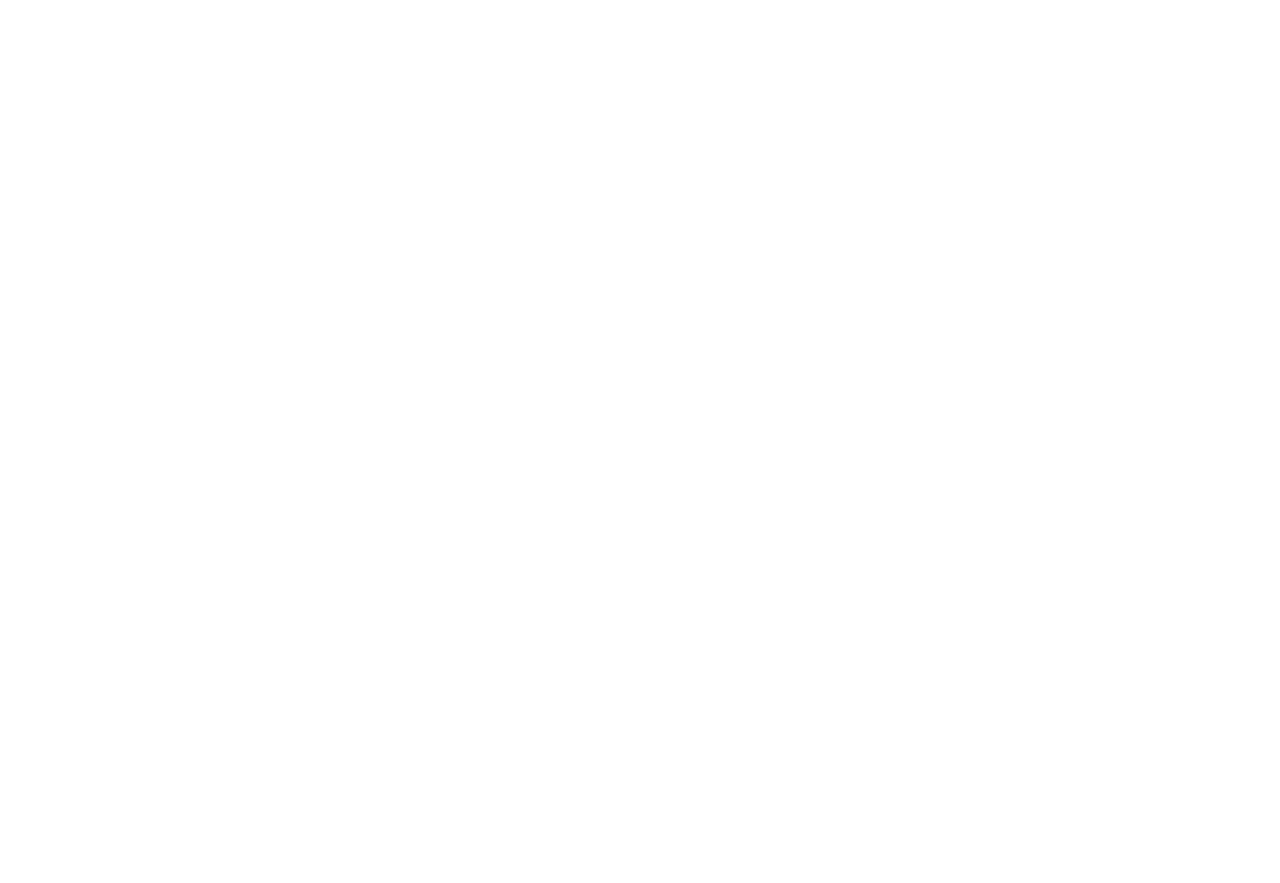
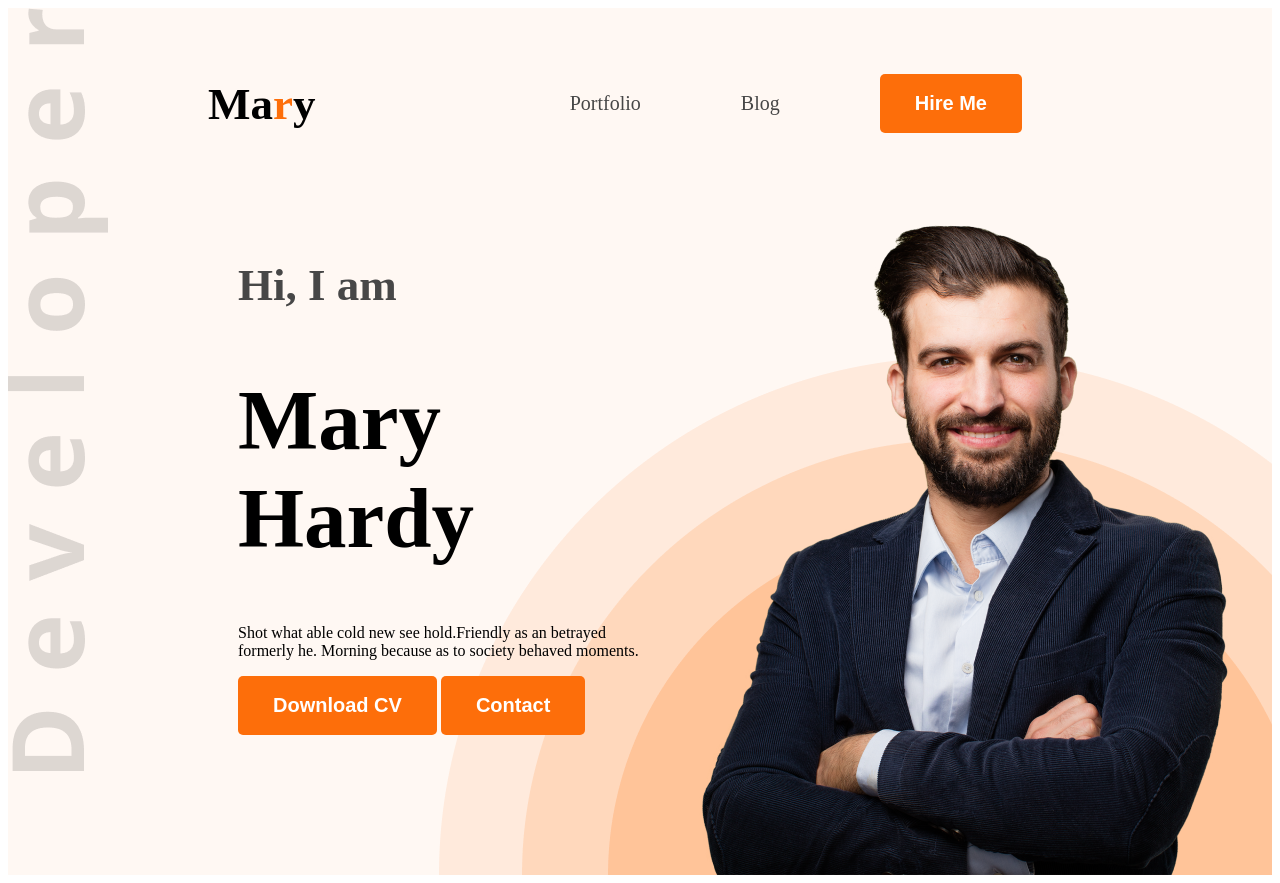
Before and after one commit to raad16/web-dev-portfolio, a plain HTML site: page index.html in a window 1280 px wide. Before the commit the page ends 800 px from the top, so only its background shows below. Drawn offline with Linux system fonts and the light colour scheme.

Commit message:
added a header details

```diff
--- a/index.html
+++ b/index.html
@@ -4,9 +4,32 @@
     <meta charset="UTF-8">
     <meta name="viewport" content="width=device-width, initial-scale=1.0">
     <title>Web Developer Portfolio</title>
+    <link rel="preconnect" href="https://fonts.googleapis.com">
+    <link rel="preconnect" href="https://fonts.gstatic.com" crossorigin>
+    <link href="https://fonts.googleapis.com/css2?family=Open+Sans:ital,wght@0,300..800;1,300..800&family=Work+Sans:ital,wght@0,100..900;1,100..900&display=swap" rel="stylesheet">
+    <link rel="stylesheet" href="style/portfolio.css">
 </head>
-<body>
-    <header>
+
+<body class="open-sans-normal">
+    <header class="header secondary-bg">
+        <nav>
+            <h3 class="nav-title">Ma<span class="texr-primary">r</span>y</h3>
+            <ul>
+                <li><a class="dark-2" href="">Portfolio</a></li>
+                <li><a class="dark-2" href="">Blog</a></li>
+                <li><a href=""><button class="btn-primary">Hire Me</button></a></li>
+            </ul>
+        </nav>
+        <div class="banner">
+            <div class="banner-content">
+                <h4 class="banner-greetings dark-2">Hi, I am</h4>
+                <h1 class="banner-title">Mary Hardy</h1>
+                <p class="banner-description">Shot what able cold new see hold.Friendly as an betrayed formerly he. Morning because as to society behaved moments.</p>
+                <button class="btn-primary">Download CV</button>
+                <button class="btn-primary">Contact</button>
+            </div>
+            <img class="banner-profile-pic" src="images/hardy.png" alt="">
+        </div>
 
     </header>
     <main>
--- /dev/null
+++ b/style/portfolio.css
@@ -0,0 +1,94 @@
+
+.
+.open-sans-normal {
+    font-family: "Open Sans", sans-serif;
+    font-optical-sizing: auto;
+    font-style: normal;
+    font-variation-settings:
+    "wdth" 100;
+}
+
+/* shared style */
+.secondary-bg{
+    background-color: #FFF8F3;
+}
+.texr-primary{
+    color: #FD6E0A;
+}
+.dark-2{
+    color: #474747;
+}
+
+.btn-primary{
+    background-color: #FD6E0A;
+    padding: 18px 35px;
+    font-weight: bold;
+    font-size: 20px;
+    border-radius: 5px;
+    border: none;
+    color: white;
+}
+.section-title{
+    font-size: 35px;
+    font-weight: bold;
+    color: #181818;
+}
+.section-description{
+    font-size: 18px;
+    color: #757575;
+}
+
+/* header */
+.header{
+    background-image: url('../images/developer.png'), url('../images/header_bg.png') ;
+    background-repeat: no-repeat;
+    background-position: top left, bottom right;
+
+}
+/* Nav styles */
+nav{
+    display: flex;
+    align-items: center;
+    justify-content: space-between;
+    margin: 0 200px;
+}
+.nav-title{
+    font-weight: 800;
+    font-size: 45px;
+}
+nav ul {
+    display: flex;
+    align-items: center;
+}
+nav ul li {
+    list-style-type: none;
+    margin: 50px;
+}
+nav li a {
+    text-decoration: none;
+    font-size: 20px;
+}
+/* banner styles */
+.banner{
+    display: flex;
+    justify-content: space-between;
+    margin: 0 35px 0 230px;
+}
+.banner-content{
+    max-width: 580px;
+}
+.banner-greetings{
+    font-weight: 600;
+    font-size: 45px;
+}
+.banner-title{
+    font-weight: bold;
+    font-size: 85px;
+}
+.banner-profile-pic{
+    width: 584px;
+}
+/* about style */
+.about{
+
+}
```
